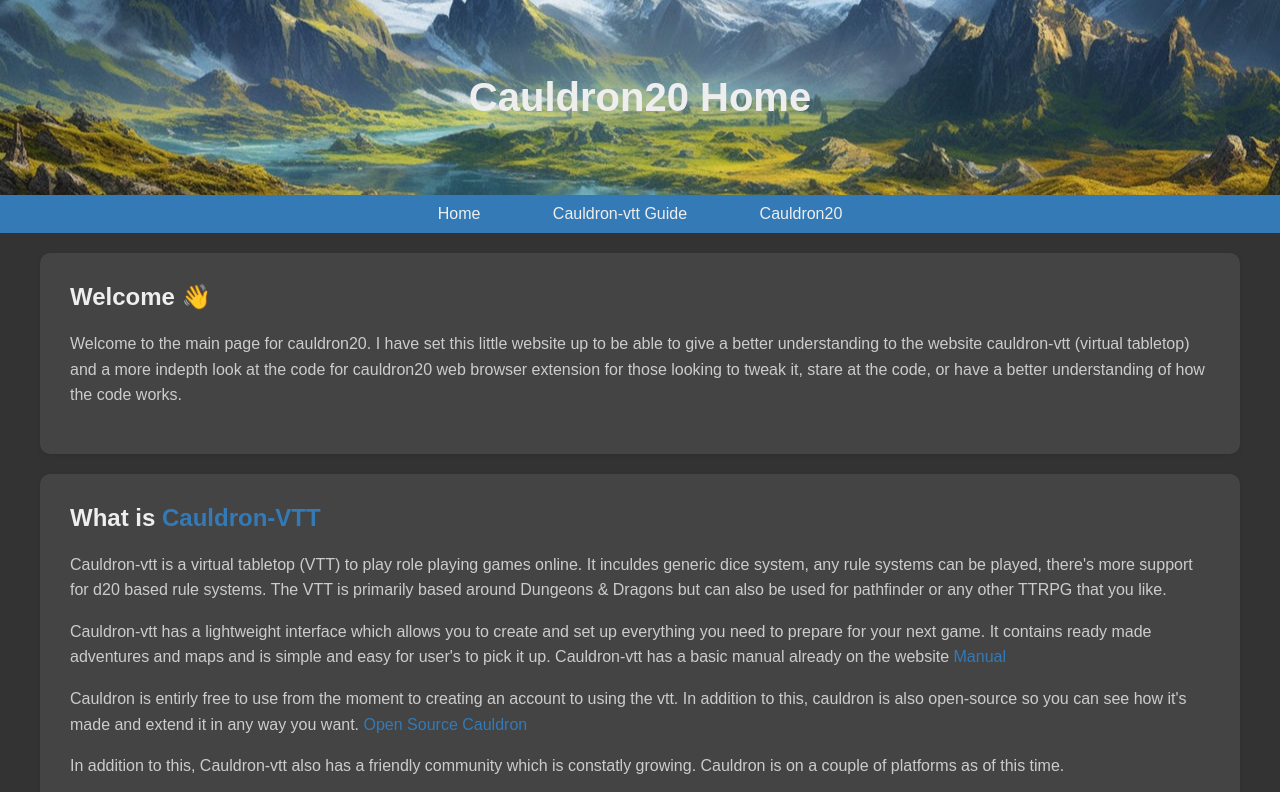
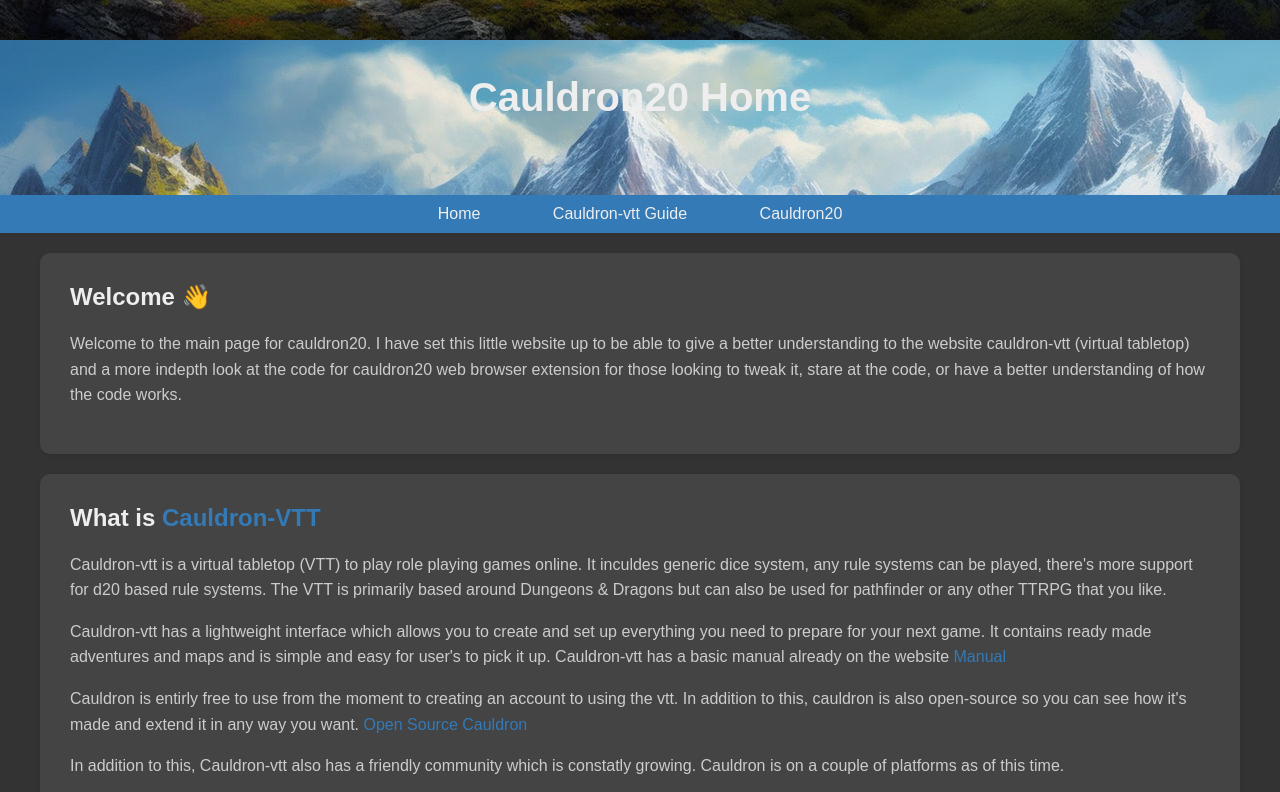
Before and after one commit to Jamster3000/cauldron20, a browser extension: page index.html in a window 1280 px wide. Shown: the top 792 px of the page. Drawn offline with Linux system fonts and the light colour scheme.

Commit message:
Update main.css

```diff
--- a/css/main.css
+++ b/css/main.css
@@ -9,7 +9,7 @@ body {
 header {
     background-image: url('https://raw.githubusercontent.com/Jamster3000/cauldron20/master/images/image-header.jpg');
     background-size: cover;
-    background-position: center;
+    background-position: center top 40px;
     padding: 75px;
     text-align: center;
     color: #fff; /* Set text color to white for better visibility */
```
